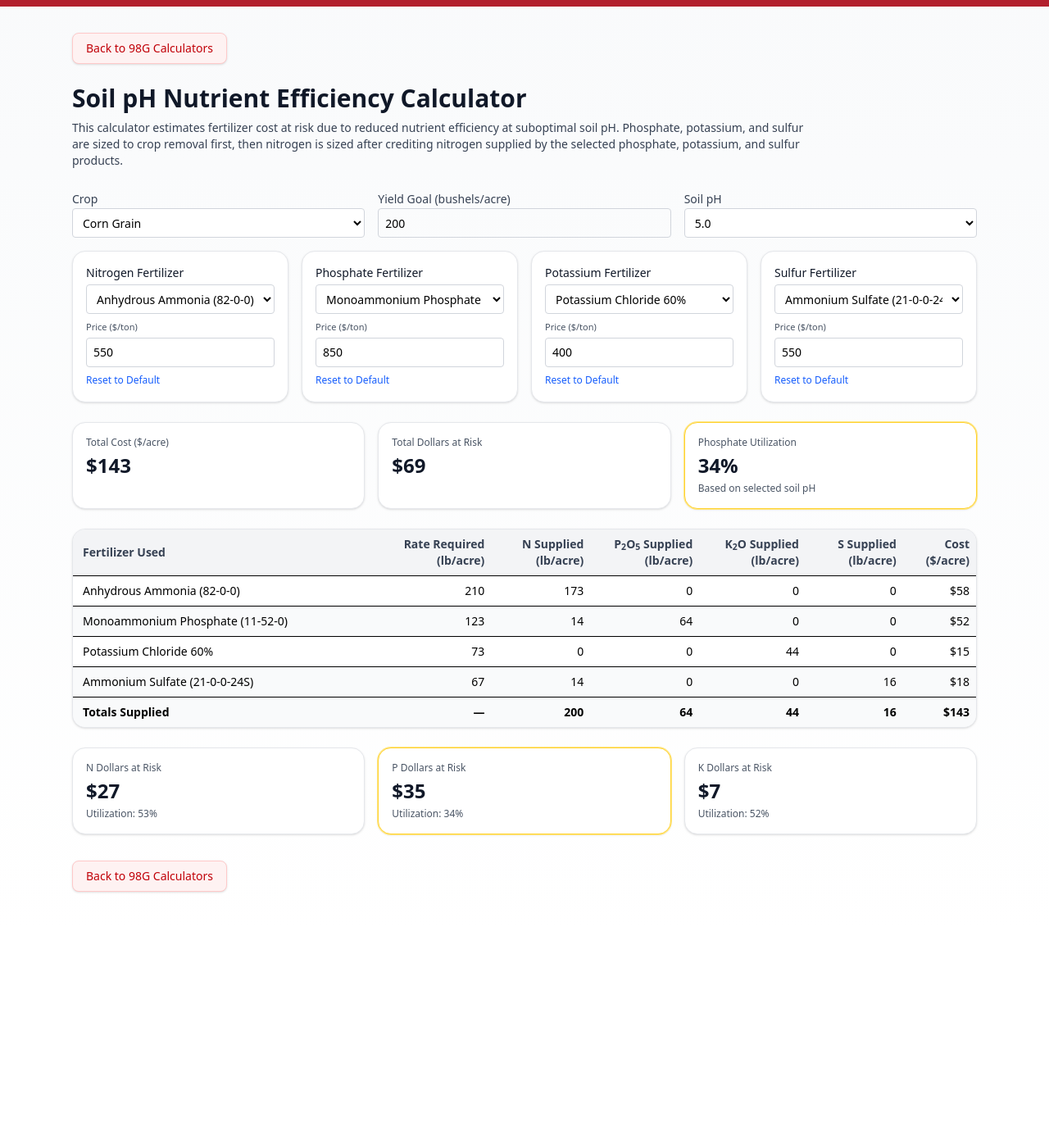
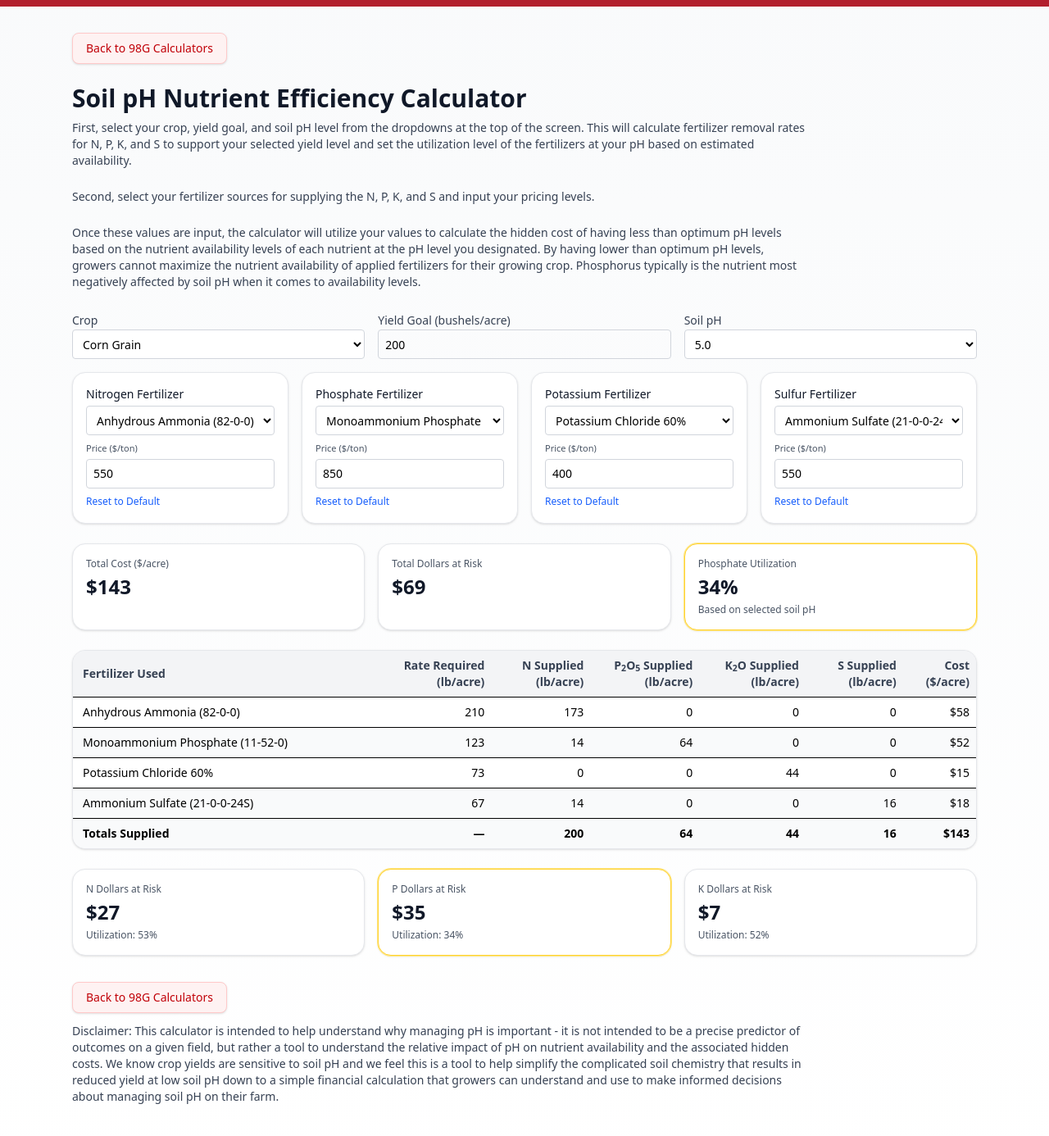
Before and after one commit to ahoiberg79/cp-calcs, a Next.js app in the folder apps/web/: page /98g/ph_efficiency in a window 1280 px wide. Shown: the top 1386 px of the page at 82% size. Before the commit the page ends 1136 px from the top, so only its background shows below. Built offline with nearby package versions, Linux system fonts and the light colour scheme.

Commit message:
updates to safety net calculation and copy changes

```diff
--- a/apps/web/app/98g/application_rate/page.tsx
+++ b/apps/web/app/98g/application_rate/page.tsx
@@ -98,14 +98,15 @@ export default function NinetyEightGApplicationRatePage() {
     if (result.method === "safety_net") {
       return (
         <>
-          The standard correction equation returned a rate at or below 100 lb/acre while soil pH
-          remained below the selected target pH. Safety-net logic was applied at 100 lb/acre per
-          0.1 soil pH unit needed to reach the target.
+          The safety-net rate was higher than the equation-based rate, so the recommendation uses 100 lb 98G/acre per
+          0.1 soil pH unit needed to reach the selected target pH.
         </>
       );
     }
 
-    return <>This recommendation is based on the selected 98G correction equation.</>;
+    return <>This recommendation compares the selected 98G correction equation with a safety-net rate of 100 lb/acre per
+             0.1 soil pH unit below the target pH, then returns the higher of the two rates.
+           </>
   })();
 
   return (
@@ -120,8 +121,8 @@ export default function NinetyEightGApplicationRatePage() {
         <h1 className="mb-2 text-3xl font-bold text-gray-900">98G Application Rate Calculator</h1>
         <p className="mb-6 max-w-3xl text-sm leading-6 text-gray-600">
           Estimate a recommended 98G application rate for either correction or maintenance.
-          Correction mode uses the U of Wisconsin-based 98G equation set with a built-in safety net
-          for low results (see below). Maintenance mode is 1:1 lb of 98G to nitrogen units applied.
+          Correction mode uses the U of Wisconsin-based 98G equation set and compares it with a pH-gap safety-net
+          rate. Maintenance mode is 1:1 lb of 98G to nitrogen units applied.
         </p>
         <p className="mb-6 max-w-3xl text-sm leading-6 text-gray-600">
           Generally, single-year applications should be limited to 800 lb/acre for economic and logistical
--- a/apps/web/app/98g/ph_efficiency/page.tsx
+++ b/apps/web/app/98g/ph_efficiency/page.tsx
@@ -112,9 +112,18 @@ export default function PhEfficiencyPage() {
 
         <h1 className="mb-2 text-3xl font-bold text-gray-900">Soil pH Nutrient Efficiency Calculator</h1>
         <p className="mb-6 max-w-4xl text-sm text-gray-700">
-          This calculator estimates fertilizer cost at risk due to reduced nutrient efficiency at suboptimal soil pH.
-          Phosphate, potassium, and sulfur are sized to crop removal first, then nitrogen is sized after crediting nitrogen
-          supplied by the selected phosphate, potassium, and sulfur products.
+          First, select your crop, yield goal, and soil pH level from the dropdowns at the top of the screen. This will calculate fertilizer
+          removal rates for N, P, K, and S to support your selected yield level and set the utilization level of the fertilizers at your pH
+          based on estimated availability.
+        </p>
+        <p className="mb-6 max-w-4xl text-sm text-gray-700">
+          Second, select your fertilizer sources for supplying the N, P, K, and S and input your pricing levels.
+        </p>
+        <p className="mb-6 max-w-4xl text-sm text-gray-700">
+          Once these values are input, the calculator will utilize your values to calculate the hidden cost of having less than
+          optimum pH levels based on the nutrient availability levels of each nutrient at the pH level you designated. By having lower than
+          optimum pH levels, growers cannot maximize the nutrient availability of applied fertilizers for their growing crop. Phosphorus typically
+          is the nutrient most negatively affected by soil pH when it comes to availability levels.
         </p>
 
         <div className="mb-4 grid grid-cols-1 gap-4 md:grid-cols-3">
@@ -239,15 +248,21 @@ export default function PhEfficiencyPage() {
           />
         </div>
 
-        <div className="mt-8">
+        <div className="mt-8 space-y-3">
           <a
             href="/98g"
             className="inline-flex items-center rounded-lg border border-red-200 bg-red-50 px-4 py-2 text-sm font-medium text-red-700 shadow-sm transition hover:bg-red-100"
           >
             Back to 98G Calculators
           </a>
+
+          <p className="mb-6 max-w-4xl text-sm text-gray-700">
+            Disclaimer: This calculator is intended to help understand why managing pH is important - it is not intended to be a precise predictor of outcomes on a given field,
+            but rather a tool to understand the relative impact of pH on nutrient availability and the associated hidden costs. We know crop yields are sensitive to soil pH
+            and we feel this is a tool to help simplify the complicated soil chemistry that results in reduced yield at low soil pH down to a simple financial calculation that
+            growers can understand and use to make informed decisions about managing soil pH on their farm.
+          </p>
         </div>
-
       </section>
     </main>
   );
--- a/packages/calc-engine/src/98g_application_rate.ts
+++ b/packages/calc-engine/src/98g_application_rate.ts
@@ -67,10 +67,7 @@ function pickRow(
   );
 }
 
-export function list98GTargetPHs(
-  institution: EquationSet,
-  tillage: Tillage
-): number[] {
+export function list98GTargetPHs(institution: EquationSet, tillage: Tillage): number[] {
   const values = new Set<number>();
 
   for (const r of EQUATIONS) {
@@ -100,12 +97,7 @@ export function calc98GApplicationRate(
     };
   }
 
-  const row = pickRow(
-    "98G",
-    selection.institution,
-    selection.tillage,
-    selection.target_pH_98g
-  );
+  const row = pickRow("98G", selection.institution, selection.tillage, selection.target_pH_98g);
 
   if (!row) {
     throw new Error("No 98G equation row matched selection");
@@ -117,26 +109,17 @@ export function calc98GApplicationRate(
 
   const pH_gap = Math.max(0, selection.target_pH_98g - selection.soil_pH);
   const safety_net_lbs_ac = pH_gap * 1000;
+  const lbs_ac = Math.max(equation_lbs_ac, safety_net_lbs_ac);
 
-  const shouldUseSafetyNet =
-    selection.soil_pH < selection.target_pH_98g && equation_lbs_ac <= 250;
-
-  if (shouldUseSafetyNet) {
-    return {
-      lbs_ac: safety_net_lbs_ac,
-      lbs_ac_display: roundTo(safety_net_lbs_ac, 50),
-      method: "safety_net",
-      equation_lbs_ac,
-      safety_net_lbs_ac,
-      pH_gap,
-    };
-  }
+  const method: RateMethod =
+    safety_net_lbs_ac > equation_lbs_ac ? "safety_net" : "equation";
 
   return {
-    lbs_ac: equation_lbs_ac,
-    lbs_ac_display: roundTo(equation_lbs_ac, 50),
-    method: "equation",
+    lbs_ac,
+    lbs_ac_display: roundTo(lbs_ac, 50),
+    method,
     equation_lbs_ac,
+    safety_net_lbs_ac,
     pH_gap,
   };
 }
--- a/packages/calc-engine/src/98g_vs_aglime.ts
+++ b/packages/calc-engine/src/98g_vs_aglime.ts
@@ -1,33 +1,30 @@
 import { EQUATIONS, type EquationRow } from "./data/98g_aglime_equations";
 
-// ---------- Types ----------
 export type EquationSet = "UW" | "ISU";
 export type Tillage = "Conventional" | "No-Till";
 export type UseCase98G = "Correction" | "Maintenance";
+export type RateMethod98G = "equation" | "safety_net" | "maintenance";
 
 export interface SelectionCommon {
   institution: EquationSet;
   tillage: Tillage;
-  soil_pH: number;   // WpH
-  buffer_pH: number; // BpH
+  soil_pH: number;
+  buffer_pH: number;
 }
 
 export interface Selection98G extends SelectionCommon {
   useCase: UseCase98G;
-  target_pH_98g: number; // used only when useCase = Correction
+  target_pH_98g: number;
 }
 
 export interface SelectionAglime extends SelectionCommon {
   target_pH_aglime: number;
-  ecce_percent: number; // e.g. 68.8
+  ecce_percent: number;
 }
 
-// ---------- Helpers ----------
 const clamp0 = (n: number) => (n < 0 ? 0 : n);
 const roundTo = (n: number, step: number) => Math.round(n / step) * step;
 
-// Safe-ish evaluator for our controlled equations.
-// Variables allowed: BpH, WpH, Math
 function evalEquation(expr: string, BpH: number, WpH: number): number {
   if (!/^[0-9+\-*/().\sBpHWpMath]*[A-Za-z]*$/.test(expr.replace(/Math\.\w+/g, ""))) {
     throw new Error("Equation contains unexpected tokens");
@@ -81,7 +78,6 @@ export function listTargetPHs(
   return Array.from(values).sort((a, b) => a - b);
 }
 
-// ---------- Core calculators ----------
 export function calc98G(selection: Selection98G) {
   if (selection.useCase === "Maintenance") {
     const lbs_ac = 250;
@@ -92,29 +88,37 @@ export function calc98G(selection: Selection98G) {
       lbs_ac,
       tons_ac_display: Number(tons_ac.toFixed(2)),
       lbs_ac_display: roundTo(lbs_ac, 50),
+      method: "maintenance" as RateMethod98G,
     };
   }
 
-  const row = pickRow(
-    "98G",
-    selection.institution,
-    selection.tillage,
-    selection.target_pH_98g
-  );
+  const row = pickRow("98G", selection.institution, selection.tillage, selection.target_pH_98g);
 
   if (!row) {
     throw new Error("No 98G equation row matched selection");
   }
 
-  // 98G equations return lb/acre
-  const lbs_ac = clamp0(evalEquation(row.equation, selection.buffer_pH, selection.soil_pH));
+  const equation_lbs_ac = clamp0(
+    evalEquation(row.equation, selection.buffer_pH, selection.soil_pH)
+  );
+
+  const pH_gap = Math.max(0, selection.target_pH_98g - selection.soil_pH);
+  const safety_net_lbs_ac = pH_gap * 1000;
+  const lbs_ac = Math.max(equation_lbs_ac, safety_net_lbs_ac);
   const tons_ac = lbs_ac / 2000;
+
+  const method: RateMethod98G =
+    safety_net_lbs_ac > equation_lbs_ac ? "safety_net" : "equation";
 
   return {
     tons_ac,
     lbs_ac,
     tons_ac_display: Number(tons_ac.toFixed(2)),
     lbs_ac_display: roundTo(lbs_ac, 50),
+    method,
+    equation_lbs_ac,
+    safety_net_lbs_ac,
+    pH_gap,
   };
 }
 
@@ -130,15 +134,12 @@ export function calcAglime(selection: SelectionAglime) {
     throw new Error("No aglime equation row matched selection");
   }
 
-  // aglime equations return tons/acre before ECCE adjustment
   const base_tons_ac = clamp0(
     evalEquation(row.equation, selection.buffer_pH, selection.soil_pH)
   );
 
   const adjusted_tons_ac =
-    selection.ecce_percent > 0
-      ? base_tons_ac / (selection.ecce_percent / 100)
-      : base_tons_ac;
+    selection.ecce_percent > 0 ? base_tons_ac / (selection.ecce_percent / 100) : base_tons_ac;
 
   const tons_ac = clamp0(adjusted_tons_ac);
   const lbs_ac = tons_ac * 2000;
@@ -151,7 +152,6 @@ export function calcAglime(selection: SelectionAglime) {
   };
 }
 
-// ---------- Economics ----------
 export function economics(
   rate_tons_acre: number,
   cost_per_ton: number,
```
